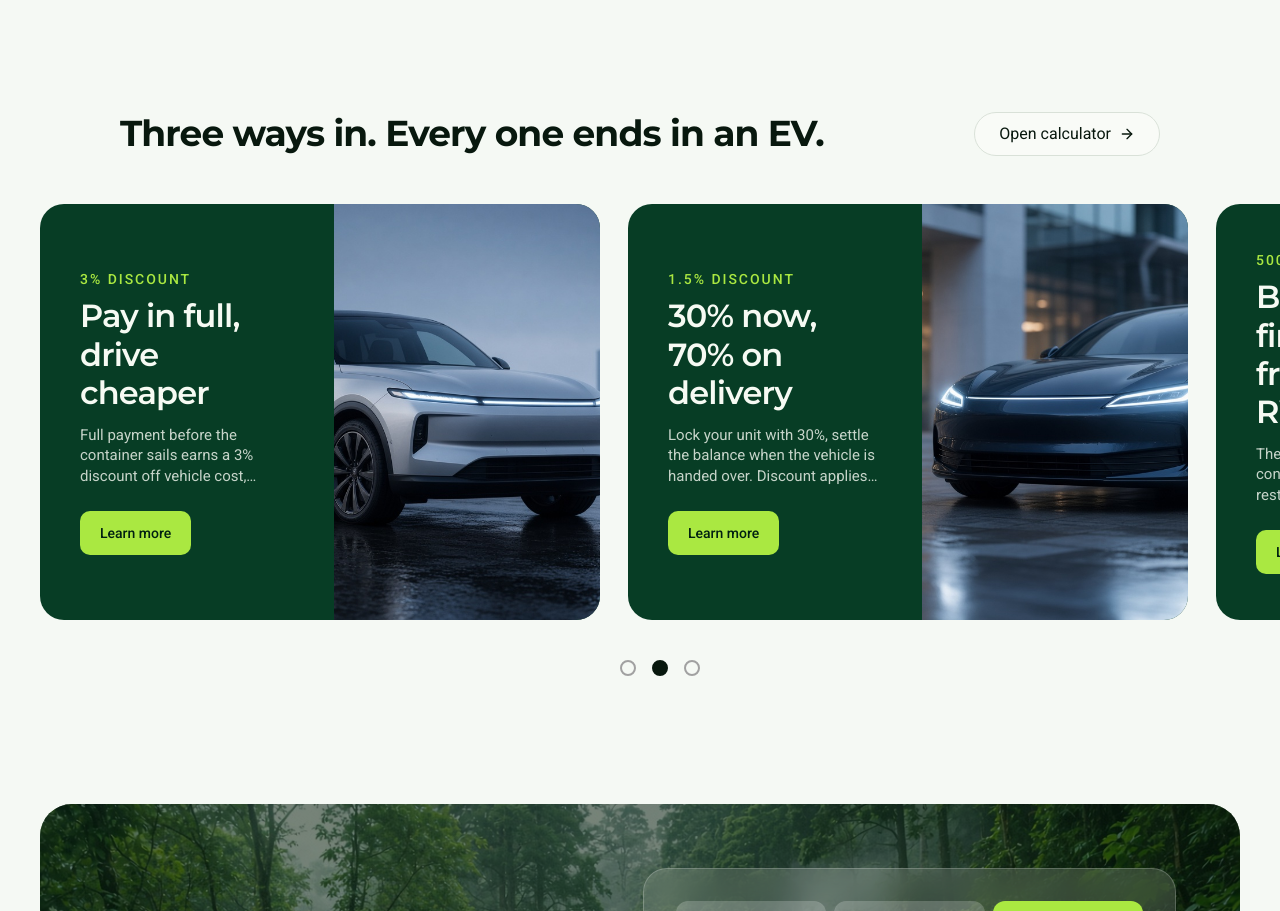
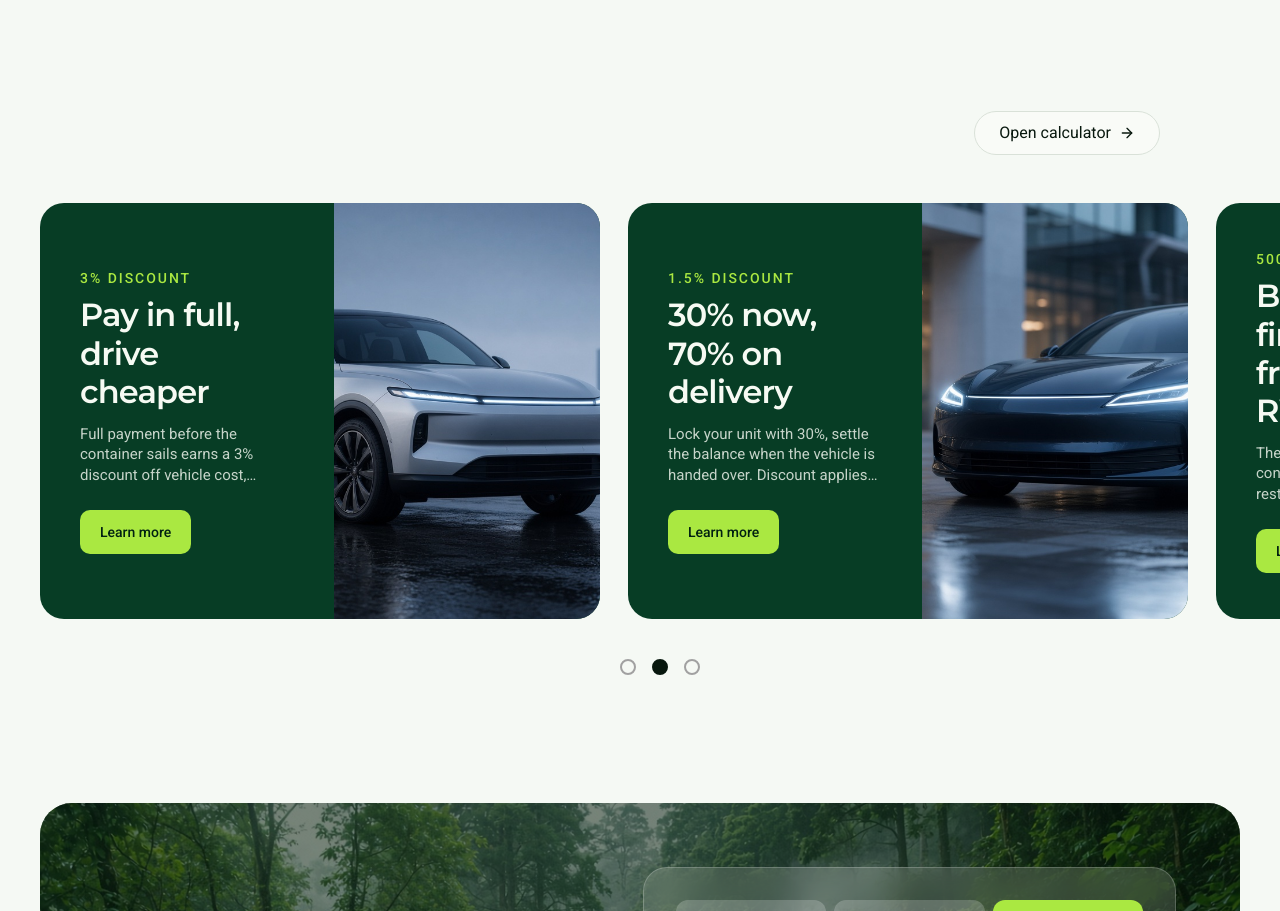
Before and after one commit to UZA-SOLUTIONS/trainings-fn, a React (Vite) app: page / in a window 1280 px wide. Shown: the part 1346-2257 px from the top of the page. Built offline with nearby package versions, Linux system fonts and the light colour scheme; no server answers; a web font is replaced by a local one.

Commit message:
add new ui

```diff
--- a/src/components/home/FinancingSection.tsx
+++ b/src/components/home/FinancingSection.tsx
@@ -16,12 +16,7 @@ export function FinancingSection({ option, onOptionChange }: FinancingSectionPro
     <section id="financing" className="scroll-mt-20 border-t border-border/50 bg-muted/30">
       <div className="section-y">
         <div className="container-page">
-          <div id="offers" className="flex scroll-mt-20 flex-wrap items-end justify-between gap-4">
-            <div className="max-w-3xl">
-              <h2 className="text-[1.65rem] font-bold leading-tight tracking-tight sm:text-3xl md:text-4xl">
-                Three ways in. Every one ends in an EV.
-              </h2>
-            </div>
+          <div id="offers" className="flex scroll-mt-20 flex-wrap items-end justify-end gap-4">
             <Button asChild variant="outline" className="shadow-none">
               <a href="#calculator" className="inline-flex items-center gap-2">
                 Open calculator
--- a/src/pages/Financing/Financing.tsx
+++ b/src/pages/Financing/Financing.tsx
@@ -49,9 +49,6 @@ export default function Financing() {
           <h1 className="mt-4 max-w-3xl font-display text-4xl font-semibold tracking-tight sm:text-5xl md:text-6xl animate-in fade-in slide-in-from-bottom-2 duration-700">
             Financing
           </h1>
-          <p className="mx-auto mt-3 max-w-lg text-sm font-medium tracking-wide text-white/95 underline decoration-white/75 underline-offset-[5px] sm:mt-3.5 sm:text-base md:text-lg animate-in fade-in duration-700">
-            Three ways in. Every one ends in an EV.
-          </p>
 
           <div className="mt-7 flex flex-col items-center justify-center gap-3 sm:mt-9 sm:flex-row sm:gap-4 animate-in fade-in slide-in-from-bottom-3 duration-700">
             <a
```
